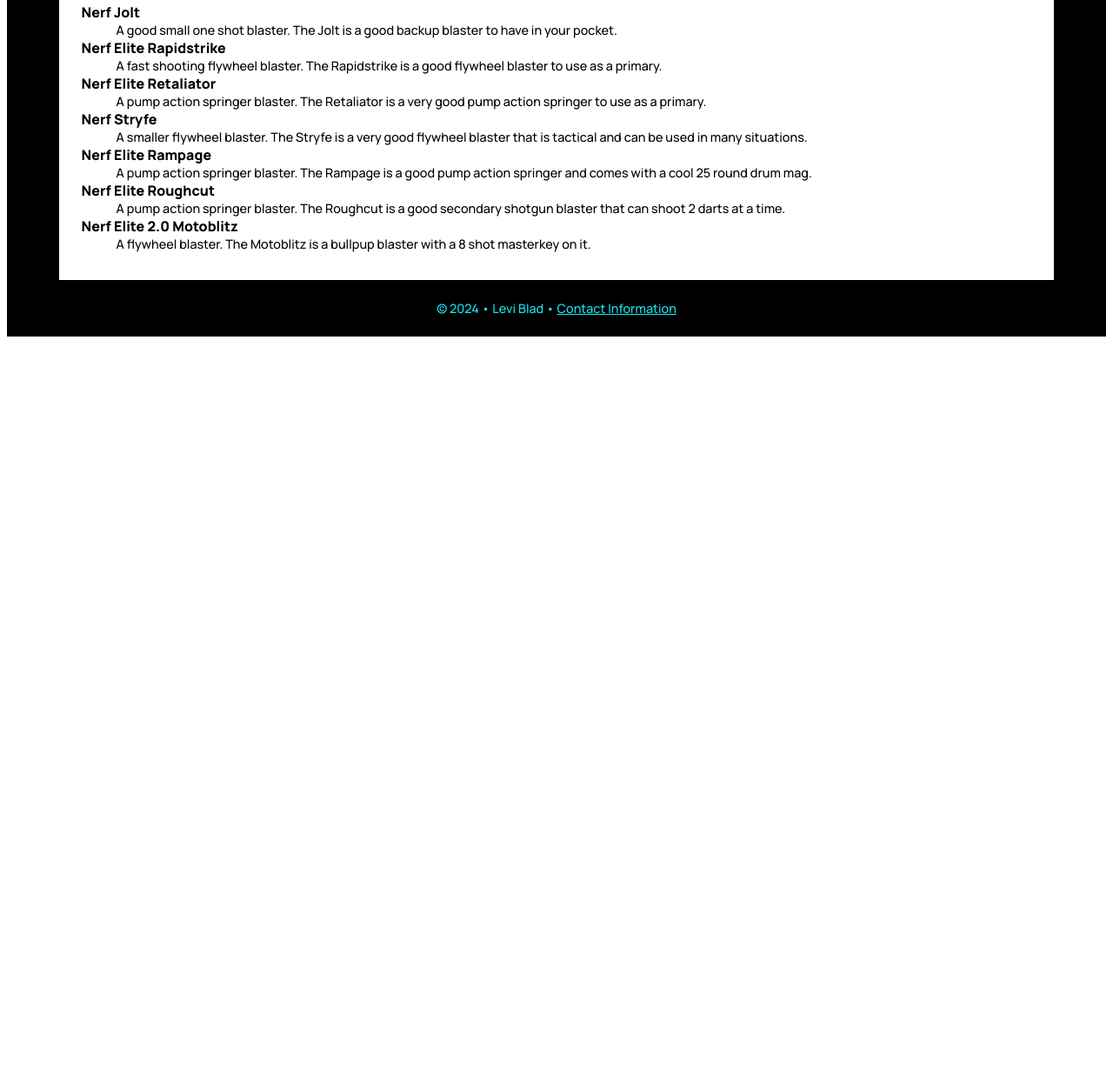
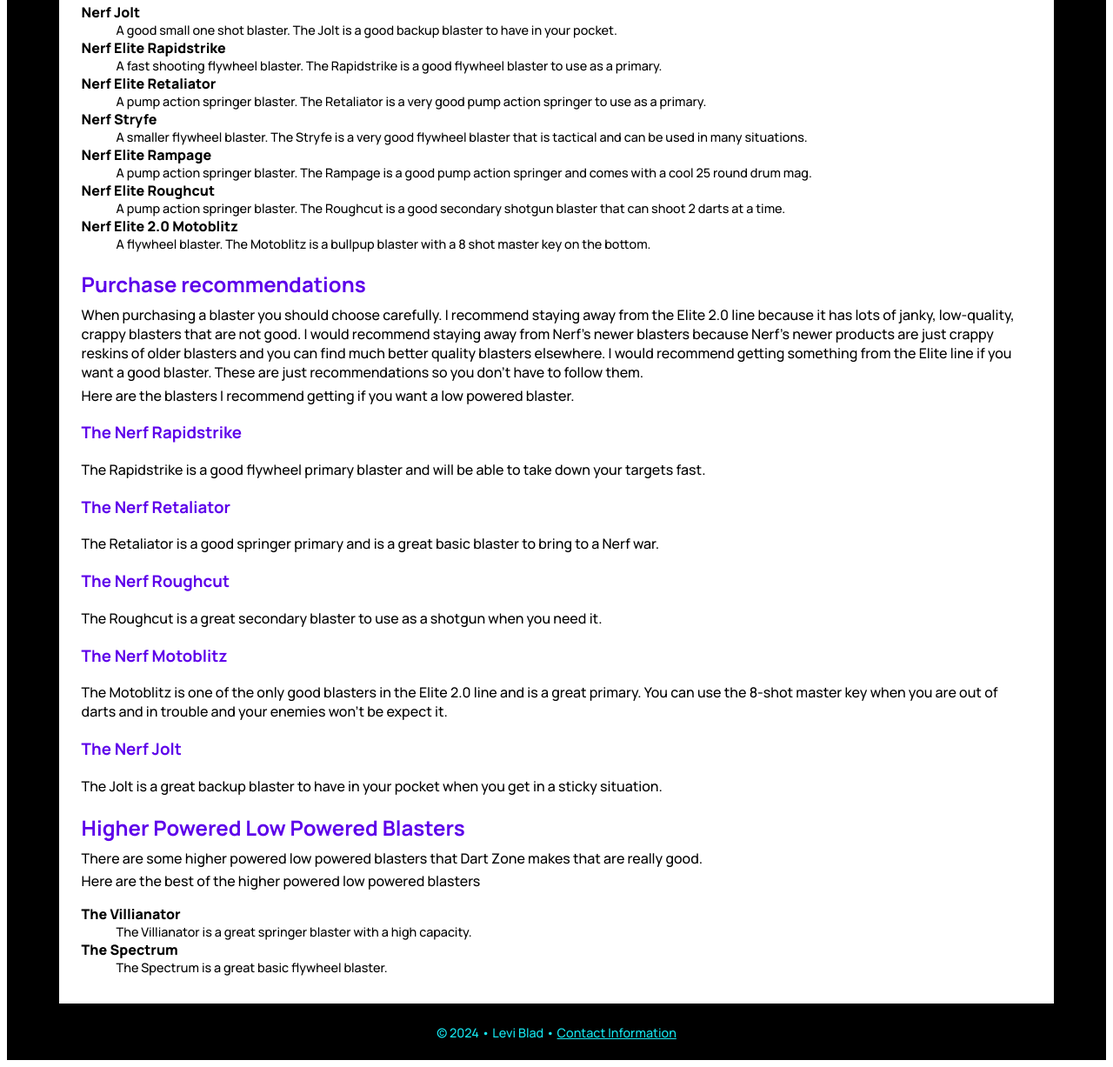
Before and after one commit to Addictedhat1020/dwdd1600, a plain HTML site: page 06form/low-powered-blasters.html in a window 1280 px wide. Shown: the part 680-1907 px from the top of the page at 87% size. Before the commit the page ends 1075 px from the top, so only its background shows below. Drawn offline with Linux system fonts and the light colour scheme.

Commit message:
Update low-powered-blasters.html

```diff
--- a/06form/low-powered-blasters.html
+++ b/06form/low-powered-blasters.html
@@ -55,12 +55,30 @@
             <dt>Nerf Elite Roughcut</dt>
             <dd>A pump action springer blaster. The Roughcut is a good secondary shotgun blaster that can shoot 2 darts at a time.</dd>
             <dt>Nerf Elite 2.0 Motoblitz</dt>
-            <dd>A flywheel blaster. The Motoblitz is a bullpup blaster with a 8 shot masterkey on it.</dd>
+            <dd>A flywheel blaster. The Motoblitz is a bullpup blaster with a 8 shot master key on the bottom.</dd>
         </dl>
-
-
-
-
+        <h2>Purchase recommendations</h2>
+        <p>When purchasing a blaster you should choose carefully. I recommend staying away from the Elite 2.0 line because it has lots of janky, low-quality, crappy blasters that are not good. I would recommend staying away from Nerf's newer blasters because Nerf's newer products are just crappy reskins of older blasters and you can find much better quality blasters elsewhere. I would recommend getting something from the Elite line if you want a good blaster. These are just recommendations so you don't have to follow them.</p>
+        <p>Here are the blasters I recommend getting if you want a low powered blaster.</p>
+        <h3>The Nerf Rapidstrike</h3>
+        <p>The Rapidstrike is a good flywheel primary blaster and will be able to take down your targets fast.</p>
+        <h3>The Nerf Retaliator</h3>
+        <p>The Retaliator is a good springer primary and is a great basic blaster to bring to a Nerf war.</p>
+        <h3>The Nerf Roughcut</h3>
+        <p>The Roughcut is a great secondary blaster to use as a shotgun when you need it.</p>
+        <h3>The Nerf Motoblitz</h3>
+        <p>The Motoblitz is one of the only good blasters in the Elite 2.0 line and is a great primary. You can use the 8-shot master key when you are out of darts and in trouble and your enemies won't be expect it.</p>
+        <h3>The Nerf Jolt</h3>
+        <p>The Jolt is a great backup blaster to have in your pocket when you get in a sticky situation.</p>
+        <h2>Higher Powered Low Powered Blasters</h2>
+        <p>There are some higher powered low powered blasters that Dart Zone makes that are really good.</p>
+        <p>Here are the best of the higher powered low powered blasters</p>
+        <dl>
+            <dt>The Villianator</dt>
+            <dd>The Villianator is a great springer blaster with a high capacity.</dd>
+            <dt>The Spectrum</dt>
+            <dd>The Spectrum is a great basic flywheel blaster.</dd>
+        </dl>
 
 
 
```
